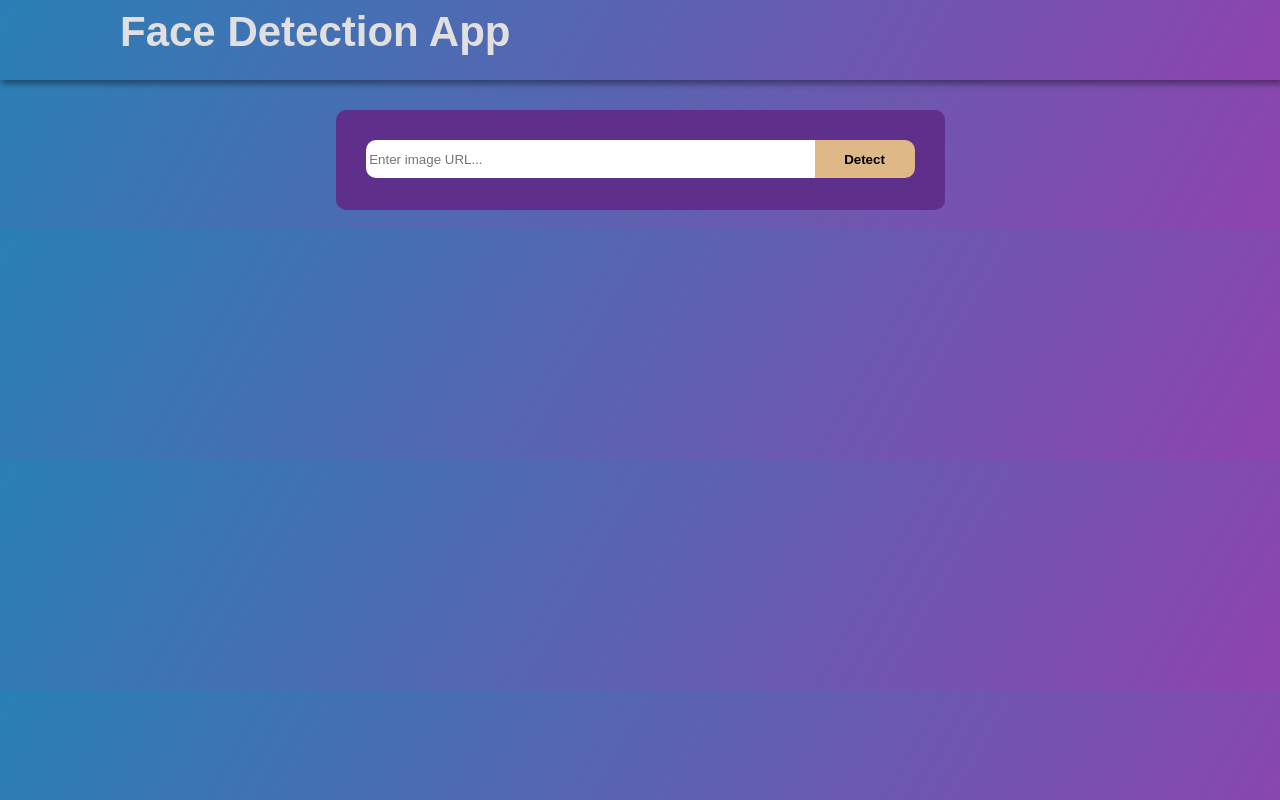
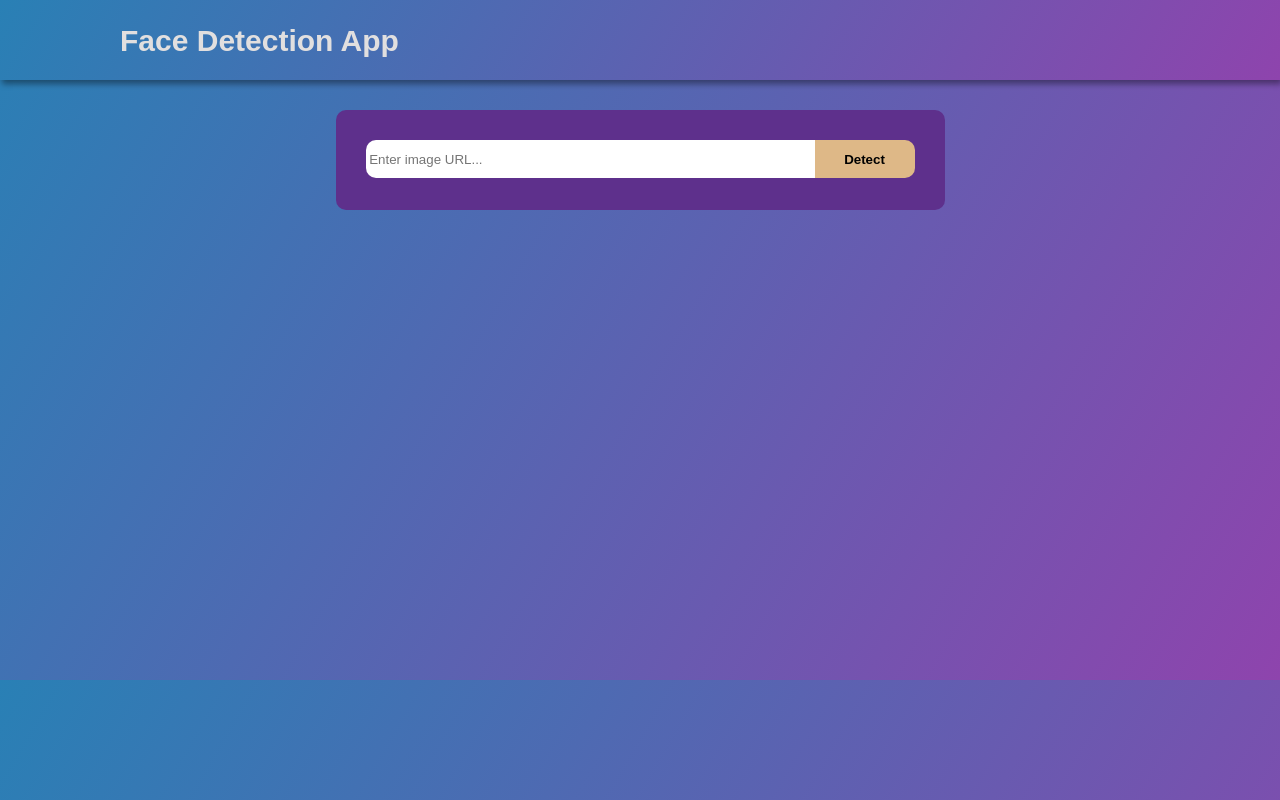
Before and after one commit to Eddy-scion/face_app, a React (Create React App) app: page / in a window 1280 px wide. Built offline with nearby package versions, Linux system fonts and the light colour scheme.

Commit message:
modified navbar.css

```diff
--- a/src/App.css
+++ b/src/App.css
@@ -14,6 +14,7 @@ body {
 
 img {
   max-width: 100%;
+  min-height: 450px;
 }
 
 .container {
--- a/src/components/NavBar/NavBar.css
+++ b/src/components/NavBar/NavBar.css
@@ -4,7 +4,14 @@
   color: rgb(225, 223, 223);
   box-shadow: 2px 4px 6px rgb(0, 0, 0, 0.4);
   height: 80px;
-  font-size: 21px;
+  font-size: 15px;
   font-weight: bold;
   margin-bottom: 30px;
 }
+
+.nav-bar .container {
+  display: flex;
+  justify-content: flex-start;
+  align-items: center;
+  height: 100%;
+}
```
